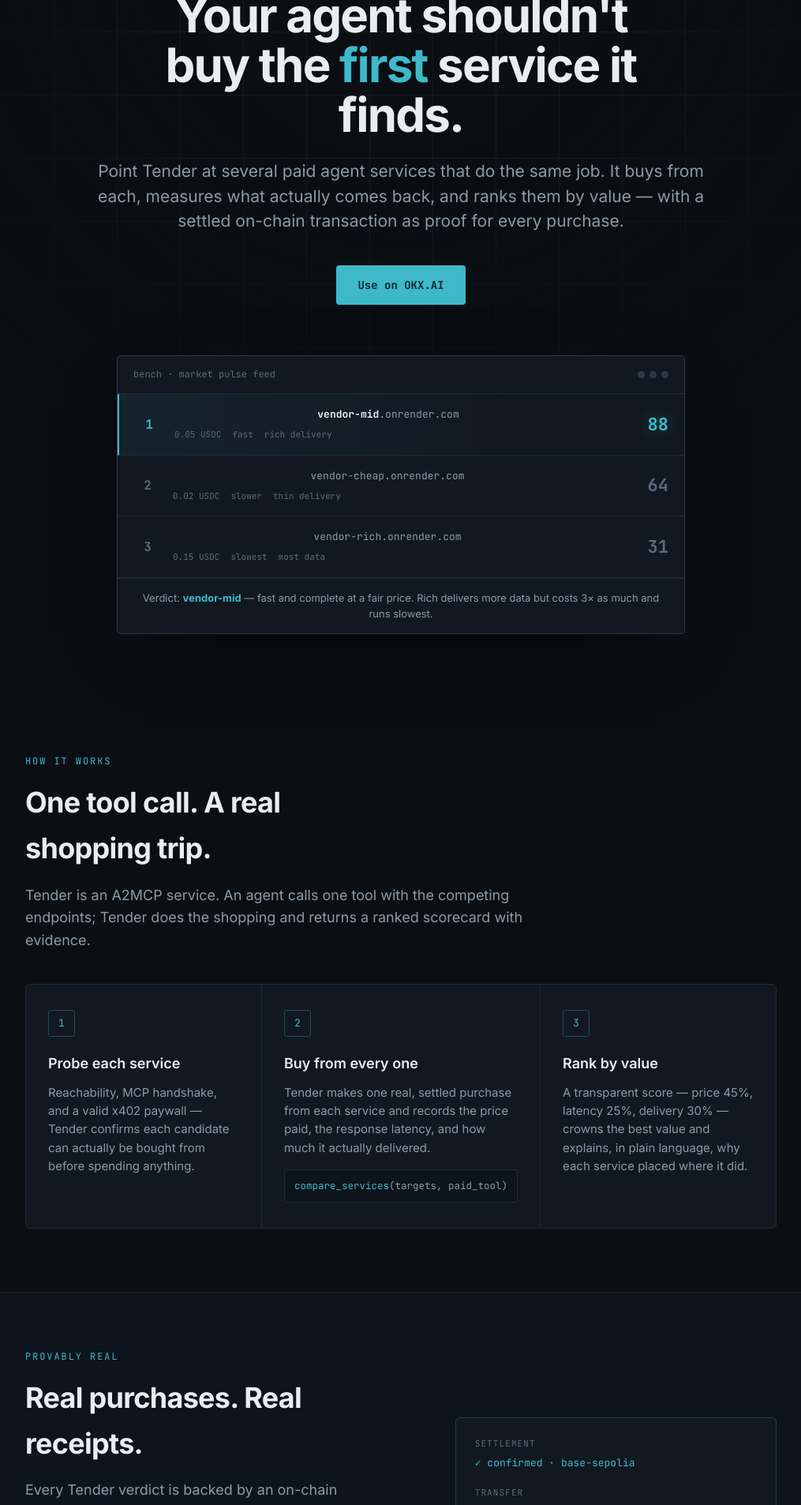
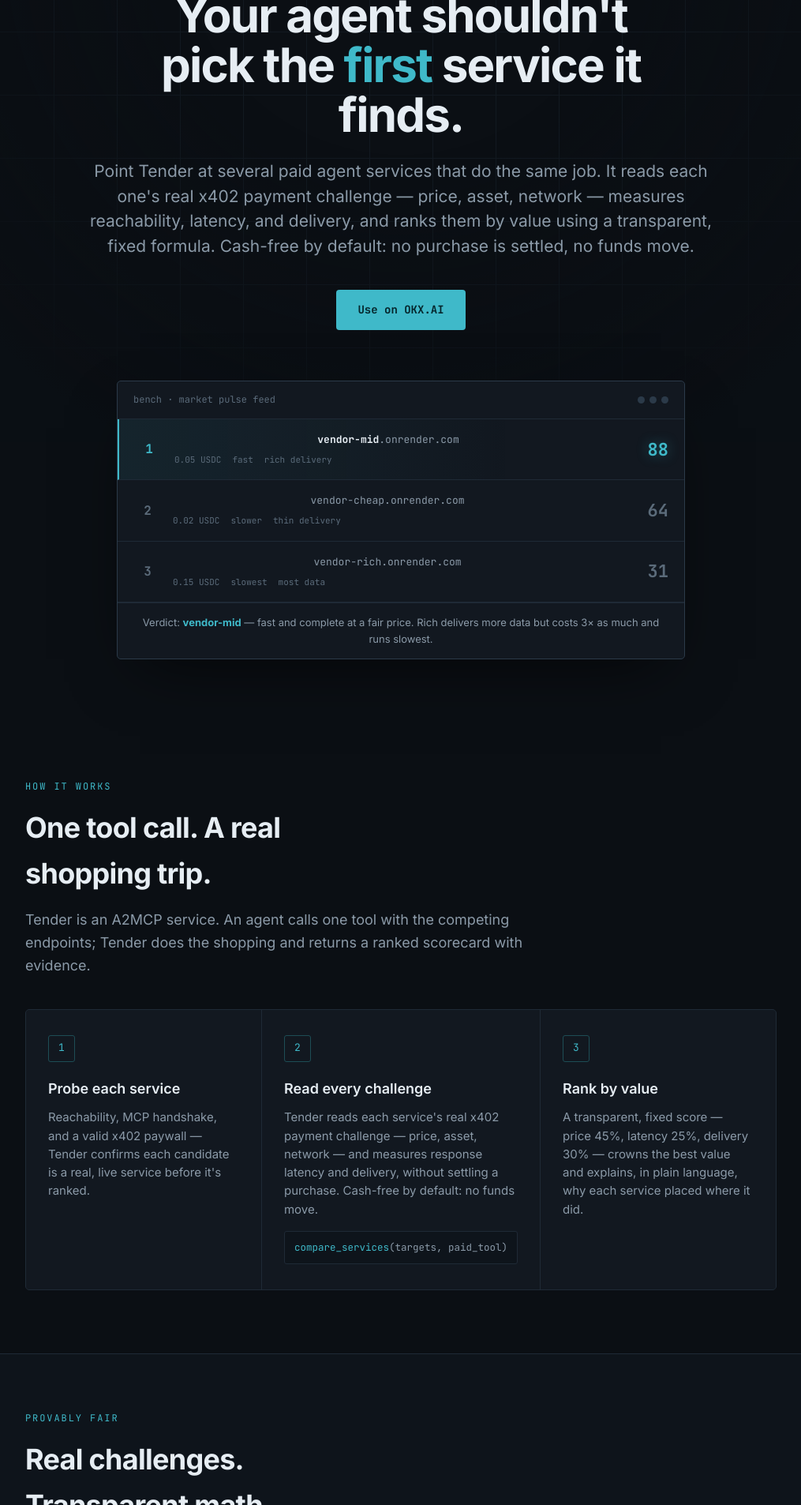
Before and after one commit to chinmayy777/bench, a Python web app: template src/preflight/templates/landing.html in a window 1280 px wide. Shown: the part 240-2146 px from the top of the page at 79% size, without its empty margins (132-1147 px from the left). Run offline with Jinja, Linux system fonts and the light colour scheme; the template is opened without the code that fills it, so the values that code supplies are empty.

Commit message:
Pivot copy to cash-free reality; remove the temporary X Layer debug route
Real settlement against BrandCanvas and x402.6551.io didn't pan out (their
facilitators rejected a funded, correctly-signed payment), so the product
default goes back to cash-free: Tender reads each target's real x402
challenge (price, asset, network), measures reachability/latency/delivery,
and ranks by the transparent fixed formula (price 45% / latency 25% /
delivery 30%) -- without settling purchases. Reworded the FastMCP tool
description, the discovery doc (pricing note + summary), the landing page
(hero, steps, the former "Real purchases. Real receipts." proof section and
its fake settlement receipt card, final CTA), and the comparison page
footer to stop claiming real settled purchases or on-chain proof as default
behavior.

Removed /debug/xlayer-config -- its diagnostic job (confirming the flag/key/
caps were all correctly live) is done.

XLAYER_SPENDING_ENABLED, the payer config, and the eip155:196 signing
capability are untouched -- the capability stays available for any future
target whose facilitator actually accepts payment. C8's crash fix, the
honest-headline logic, and the x402 rejection-reason surfacing are all
unaffected.

Co-Authored-By: Claude Sonnet 5 <noreply@anthropic.com>

```diff
--- a/src/preflight/templates/comparison.html
+++ b/src/preflight/templates/comparison.html
@@ -135,7 +135,7 @@
 
   <div class="foot">
     <span class="weights">value = price <b>45%</b> · latency <b>25%</b> · delivery <b>30%</b></span>
-    <span>Real purchases. Same inputs, same verdict.</span>
+    <span>Real challenges, cash-free by default. Same inputs, same verdict.</span>
   </div>
 </main>
 </body>
--- a/src/preflight/templates/landing.html
+++ b/src/preflight/templates/landing.html
@@ -4,7 +4,7 @@
 <meta charset="utf-8">
 <meta name="viewport" content="width=device-width, initial-scale=1">
 <title>Tender — value comparison for paid agents</title>
-<meta name="description" content="Tender buys from competing agent services and ranks them by value — price, latency, delivery — with on-chain proof. Let your agent buy the best, not the first.">
+<meta name="description" content="Tender reads the real x402 challenge from competing agent services and ranks them by value — price, latency, delivery — with a transparent, fixed scoring formula. Let your agent choose the best, not the first.">
 <link rel="preconnect" href="https://fonts.googleapis.com">
 <link rel="preconnect" href="https://fonts.gstatic.com" crossorigin>
 <link href="https://fonts.googleapis.com/css2?family=Inter:wght@400;500;600;700&family=JetBrains+Mono:wght@400;500;700&display=swap" rel="stylesheet">
@@ -25,8 +25,8 @@
 
     <header class="hero">
       <div class="eyebrow">OKX.AI · A2MCP service</div>
-      <h1>Your agent shouldn't buy the <span class="hl">first</span> service it finds.</h1>
-      <p class="sub">Point Tender at several paid agent services that do the same job. It buys from each, measures what actually comes back, and ranks them by value — with a settled on-chain transaction as proof for every purchase.</p>
+      <h1>Your agent shouldn't pick the <span class="hl">first</span> service it finds.</h1>
+      <p class="sub">Point Tender at several paid agent services that do the same job. It reads each one's real x402 payment challenge — price, asset, network — measures reachability, latency, and delivery, and ranks them by value using a transparent, fixed formula. Cash-free by default: no purchase is settled, no funds move.</p>
       <div class="actions">
         <a class="btn btn-primary" href="{{ listing_url }}">Use on OKX.AI</a>
         {% if sample_compare_url %}<a class="btn btn-ghost" href="{{ sample_compare_url }}">See a live comparison</a>{% endif %}
@@ -73,18 +73,18 @@
         <div class="step">
           <div class="n">1</div>
           <h3>Probe each service</h3>
-          <p>Reachability, MCP handshake, and a valid x402 paywall — Tender confirms each candidate can actually be bought from before spending anything.</p>
+          <p>Reachability, MCP handshake, and a valid x402 paywall — Tender confirms each candidate is a real, live service before it's ranked.</p>
         </div>
         <div class="step">
           <div class="n">2</div>
-          <h3>Buy from every one</h3>
-          <p>Tender makes one real, settled purchase from each service and records the price paid, the response latency, and how much it actually delivered.</p>
+          <h3>Read every challenge</h3>
+          <p>Tender reads each service's real x402 payment challenge — price, asset, network — and measures response latency and delivery, without settling a purchase. Cash-free by default: no funds move.</p>
           <div class="code"><span class="fn">compare_services</span>(targets, paid_tool)</div>
         </div>
         <div class="step">
           <div class="n">3</div>
           <h3>Rank by value</h3>
-          <p>A transparent score — price 45%, latency 25%, delivery 30% — crowns the best value and explains, in plain language, why each service placed where it did.</p>
+          <p>A transparent, fixed score — price 45%, latency 25%, delivery 30% — crowns the best value and explains, in plain language, why each service placed where it did.</p>
         </div>
       </div>
     </section>
@@ -94,18 +94,10 @@
     <div class="wrap">
       <div class="proof-grid">
         <div>
-          <div class="sec-eyebrow">Provably real</div>
-          <h2 class="sec-title">Real purchases. Real receipts.</h2>
-          <p class="sec-lead">Every Tender verdict is backed by an on-chain settlement, not a simulation. A broken service that takes payment and delivers nothing is caught and excluded — it can never win on price alone.</p>
-          <p style="color:var(--text-dim);font-size:15px">Settlement runs on public infrastructure with the payer holding a bounded, capped wallet. Same inputs, same verdict, every time.</p>
-        </div>
-        <div class="txcard">
-          <div class="rowk">Settlement</div>
-          <div class="rowv ok">✓ confirmed · base-sepolia</div>
-          <div class="rowk">Transfer</div>
-          <div class="rowv">0.05 USDC · vendor-mid</div>
-          <div class="rowk">Transaction</div>
-          <div class="rowv"><a href="{{ sample_tx_url }}" target="_blank" rel="noopener">{{ sample_tx_short }}</a></div>
+          <div class="sec-eyebrow">Provably fair</div>
+          <h2 class="sec-title">Real challenges. Transparent math.</h2>
+          <p class="sec-lead">Every price Tender scores comes from the service's own live x402 challenge, not a self-reported claim. A broken service that quotes a price but can't back it with a valid challenge is caught and excluded — it can never win on price alone.</p>
+          <p style="color:var(--text-dim);font-size:15px">The scoring formula is fixed and disclosed — price 45%, latency 25%, delivery 30% — so the same inputs always produce the same verdict. Real, on-chain settlement is an opt-in operator capability, off by default; today's ranking runs entirely cash-free.</p>
         </div>
       </div>
     </div>
@@ -120,7 +112,7 @@
 
   <div class="wrap">
     <section class="final">
-      <h2>Let your agent buy the best, not the first.</h2>
+      <h2>Let your agent choose the best, not the first.</h2>
       <div class="actions">
         <a class="btn btn-primary" href="{{ listing_url }}">Use on OKX.AI</a>
         {% if sample_compare_url %}<a class="btn btn-ghost" href="{{ sample_compare_url }}">See a live comparison</a>{% endif %}
```
Also changed, not shown: src/preflight/app.py (+21 -45 lines).
